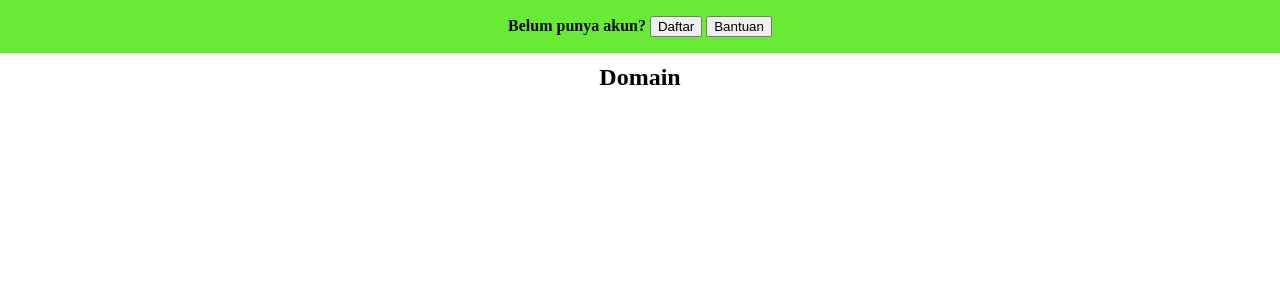
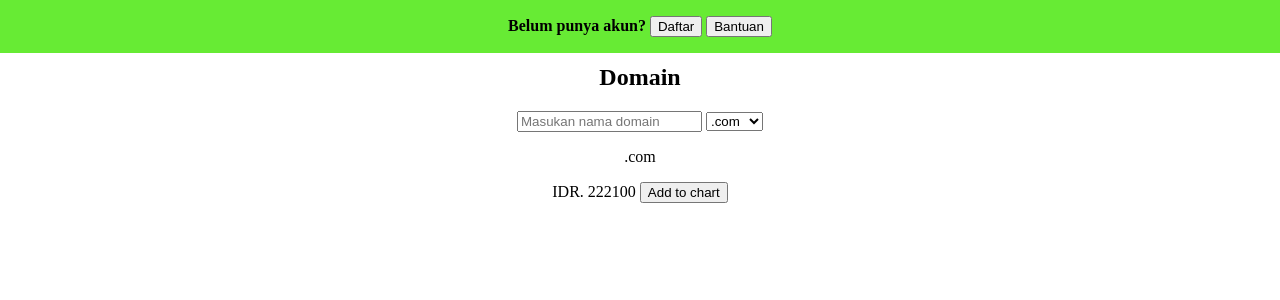
Before and after one commit to jagadw/webhost_svelte, a SvelteKit app: page / in a window 1280 px wide. Shown: the top 300 px of the page. Built offline with nearby package versions, Linux system fonts and the light colour scheme.

Commit message:
add content.svelte

```diff
--- /dev/null
+++ b/src/routes/content.svelte
@@ -0,0 +1,38 @@
+<script>
+    let domain_name;
+    let domain;
+    let price = 0;
+
+    $: {
+    if (domain == "com") {
+        price = 222100;
+    } else if (domain == "net") {
+        price = 253500;
+    } else if (domain == "org") {
+        price = 257000;
+    } else if (domain == "my.id") {
+        price = 25000;
+    } else if (domain == "biz.id") {
+        price = 24000;
+    } else {
+        price = 0;
+    }
+}
+</script>
+
+    <div class="Content">
+    <center>
+        <input type="text" name="domain_name" placeholder="Masukan nama domain" bind:value={domain_name}>
+        <select name="domain" bind:value={domain}>
+            <!-- <option value="" disabled>Pilih top-level domain</option> -->
+            <option value="com">.com</option>
+            <option value="net">.net</option>
+            <option value="org">.org</option>
+            <option value="my.id">.my.id</option>
+            <option value="biz.id">.biz.id</option>
+        </select>
+        <p>{domain_name}.{domain}</p>
+
+        <p>IDR. {price} <button>Add to chart</button> </p>
+        </center>
+</div>
```
